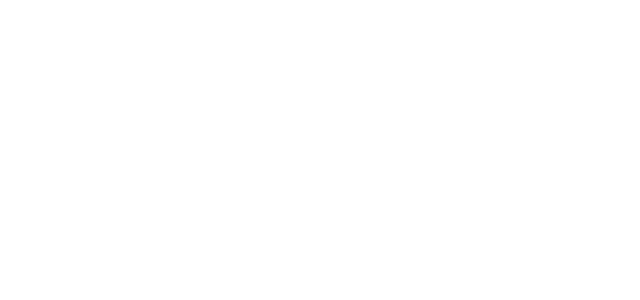
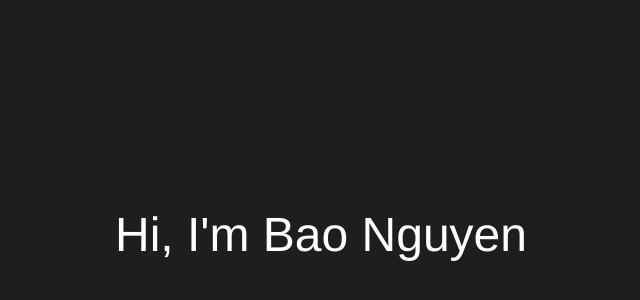
Before and after one commit to baovng/baonguyen-portfolio, a Vue app: page / in a window 1280 px wide. Shown: the part 166-466 px from the top of the page, without its empty margins (319-959 px from the left). Built offline with nearby package versions, Linux system fonts and the light colour scheme.

Commit message:
logo animation done

```diff
--- a/index.html
+++ b/index.html
@@ -5,6 +5,12 @@
 		<link rel="icon" href="/favicon.ico" />
 		<meta name="viewport" content="width=device-width, initial-scale=1.0" />
 		<title>Bao Nguyen</title>
+		<link rel="preconnect" href="https://fonts.googleapis.com" />
+		<link rel="preconnect" href="https://fonts.gstatic.com" crossorigin />
+		<link
+			href="https://fonts.googleapis.com/css2?family=Outfit:wght@200;300;400;500;600;700&family=Roboto:ital,wght@0,100;0,300;0,400;0,500;0,700;0,900;1,100;1,300;1,400;1,500;1,700;1,900&family=Rubik:ital,wght@0,300;0,400;0,500;0,600;0,700;0,800;0,900;1,300;1,400;1,500;1,600;1,700;1,800;1,900&display=swap"
+			rel="stylesheet"
+		/>
 	</head>
 	<body>
 		<div id="app"></div>
--- a/package.json
+++ b/package.json
@@ -3,7 +3,7 @@
 	"version": "0.0.0",
 	"private": true,
 	"scripts": {
-    "dev": "vite",
+		"dev": "vite --port 8080",
 		"build": "vite build",
 		"preview": "vite preview"
 	},
--- a/src/App.vue
+++ b/src/App.vue
@@ -4,20 +4,6 @@
 </script>
 
 <template>
-	<!-- <header>
-    <img alt="Vue logo" class="logo" src="@/assets/logo.svg" width="125" height="125" />
-
-    <div class="wrapper">
-      <HelloWorld msg="You did it!" />
-
-      <nav>
-        <RouterLink to="/">Home</RouterLink>
-        <RouterLink to="/about">About</RouterLink>
-      </nav>
-    </div>
-  </header>
-
-  <RouterView /> -->
 	<div class="app">
 		<HomeView />
 	</div>
@@ -29,6 +15,6 @@
 		-webkit-font-smoothing: antialiased;
 		-moz-osx-font-smoothing: grayscale;
 		text-align: center;
-		color: #2c3e50;
+		color: #1e1e1e;
 	}
 </style>
--- a/src/assets/base.css
+++ /dev/null
@@ -1,74 +0,0 @@
-/* color palette from <https://github.com/vuejs/theme> */
-:root {
-  --vt-c-white: #ffffff;
-  --vt-c-white-soft: #f8f8f8;
-  --vt-c-white-mute: #f2f2f2;
-
-  --vt-c-black: #181818;
-  --vt-c-black-soft: #222222;
-  --vt-c-black-mute: #282828;
-
-  --vt-c-indigo: #2c3e50;
-
-  --vt-c-divider-light-1: rgba(60, 60, 60, 0.29);
-  --vt-c-divider-light-2: rgba(60, 60, 60, 0.12);
-  --vt-c-divider-dark-1: rgba(84, 84, 84, 0.65);
-  --vt-c-divider-dark-2: rgba(84, 84, 84, 0.48);
-
-  --vt-c-text-light-1: var(--vt-c-indigo);
-  --vt-c-text-light-2: rgba(60, 60, 60, 0.66);
-  --vt-c-text-dark-1: var(--vt-c-white);
-  --vt-c-text-dark-2: rgba(235, 235, 235, 0.64);
-}
-
-/* semantic color variables for this project */
-:root {
-  --color-background: var(--vt-c-white);
-  --color-background-soft: var(--vt-c-white-soft);
-  --color-background-mute: var(--vt-c-white-mute);
-
-  --color-border: var(--vt-c-divider-light-2);
-  --color-border-hover: var(--vt-c-divider-light-1);
-
-  --color-heading: var(--vt-c-text-light-1);
-  --color-text: var(--vt-c-text-light-1);
-
-  --section-gap: 160px;
-}
-
-@media (prefers-color-scheme: dark) {
-  :root {
-    --color-background: var(--vt-c-black);
-    --color-background-soft: var(--vt-c-black-soft);
-    --color-background-mute: var(--vt-c-black-mute);
-
-    --color-border: var(--vt-c-divider-dark-2);
-    --color-border-hover: var(--vt-c-divider-dark-1);
-
-    --color-heading: var(--vt-c-text-dark-1);
-    --color-text: var(--vt-c-text-dark-2);
-  }
-}
-
-*,
-*::before,
-*::after {
-  box-sizing: border-box;
-  margin: 0;
-  position: relative;
-  font-weight: normal;
-}
-
-body {
-  min-height: 100vh;
-  color: var(--color-text);
-  background: var(--color-background);
-  transition: color 0.5s, background-color 0.5s;
-  line-height: 1.6;
-  font-family: Inter, -apple-system, BlinkMacSystemFont, 'Segoe UI', Roboto, Oxygen, Ubuntu,
-    Cantarell, 'Fira Sans', 'Droid Sans', 'Helvetica Neue', sans-serif;
-  font-size: 15px;
-  text-rendering: optimizeLegibility;
-  -webkit-font-smoothing: antialiased;
-  -moz-osx-font-smoothing: grayscale;
-}
--- a/src/assets/main.css
+++ b/src/assets/main.css
@@ -1,35 +1,10 @@
-@import './base.css';
-
-#app {
-  max-width: 1280px;
-  margin: 0 auto;
-  padding: 2rem;
-
-  font-weight: normal;
+* {
+	margin: 0;
+	padding: 0;
+	box-sizing: border-box;
 }
-
-a,
-.green {
-  text-decoration: none;
-  color: hsla(160, 100%, 37%, 1);
-  transition: 0.4s;
+body {
+	background-color: #1e1e1e;
+	color: white;
+	font-family: 'Rubik', 'Roboto', 'Outfit', sans-serif;
 }
-
-@media (hover: hover) {
-  a:hover {
-    background-color: hsla(160, 100%, 37%, 0.2);
-  }
-}
-
-@media (min-width: 1024px) {
-  body {
-    display: flex;
-    place-items: center;
-  }
-
-  #app {
-    display: grid;
-    grid-template-columns: 1fr 1fr;
-    padding: 0 2rem;
-  }
-}
--- a/src/components/LogoAnimation.vue
+++ b/src/components/LogoAnimation.vue
@@ -1,14 +1,16 @@
 <template>
-	<div class="logo-animation">
-		<svg width="100" height="100">
+	<div>
+		<svg viewBox="0 0 100 104" class="hexagon" :class="{ 'fade-out': isFadedOut }">
 			<polygon
-				:points="points"
-				:stroke="lineColor"
-				:stroke-width="lineWidth"
+				points="50,0 95,25 95,75 50,100 5,75 5,25"
 				fill="transparent"
-				class="hexagon"
+				stroke="#fff"
+				stroke-width="4"
 			/>
 		</svg>
+		<div class="letter-b-container">
+			<div class="letter-b" v-if="isDrawn" :class="{ 'fade-out': isFadedOut }">B</div>
+		</div>
 	</div>
 </template>
 
@@ -16,38 +18,86 @@
 	export default {
 		data() {
 			return {
-				// the vertices of hexagon:
-				// r is radius
-				// (x1, y1) = (r * cos(0), r * sin(0))
-				// (x2, y2) = (r * cos(pi/3), r * sin(pi/3))
-				// (x3, y3) = (r * cos(2*pi/3), r * sin(2*pi/3))
-				// (x4, y4) = (r * cos(pi), r * sin(pi))
-				// (x5, y5) = (r * cos(4*pi/3), r * sin(4*pi/3))
-				// (x6, y6) = (r * cos(5*pi/3), r * sin(5*pi/3))
-				points: '50,0 95,25 95,75 50,100 5,75 5,25',
-				lineColor: '#fff',
-				lineWidth: 4,
+				isDrawn: false,
+				isFadedOut: false,
 			};
+		},
+		mounted() {
+			setTimeout(() => {
+				this.isDrawn = true;
+			}, 1300);
+			setTimeout(() => {
+				this.isFadedOut = true;
+			}, 2500);
 		},
 	};
 </script>
 
-<style scoped>
-	.logo-animation {
+<style>
+	.hexagon {
 		display: flex;
-		justify-content: center;
-		align-items: center;
+		stroke-dasharray: 350;
+		stroke-dashoffset: 350;
+		stroke-linecap: butt;
+		animation: draw-hexagon 1.5s ease-in-out forwards 0.1s;
 	}
 
-	.hexagon {
-		stroke-dasharray: 350;
-		stroke-dashoffset: 350;
-		animation: draw 2s ease forwards;
+	.letter-b-container {
+		position: relative;
+		width: 100px;
+		height: 104px;
+		top: 50%;
+		left: 50%;
+		transform: translate(-50%, -100%);
+		font-size: 50px;
+		line-height: 100px;
+		text-align: center;
 	}
 
-	@keyframes draw {
+	.letter-b {
+		position: absolute;
+		font-family: 'Roboto', sans-serif;
+		font-weight: bold;
+		font-size: 1.2em;
+		top: 0;
+		left: 0;
+		width: 100%;
+		height: 100%;
+		opacity: 0;
+		animation: fade-in 0.5s ease-in-out forwards 0.3s;
+	}
+
+	@keyframes draw-hexagon {
 		to {
 			stroke-dashoffset: 0;
 		}
 	}
+
+	@keyframes fade-in {
+		from {
+			opacity: 0;
+		}
+		to {
+			opacity: 1;
+		}
+	}
+
+	@keyframes fade-out {
+		from {
+			opacity: 1;
+			transform: scale(1);
+		}
+		to {
+			opacity: 0;
+			transform: scale(0);
+		}
+	}
+
+	.hexagon.fade-out {
+		animation: fade-out 0.5s ease-in-out forwards;
+	}
+
+	.letter-b.fade-out {
+		animation: fade-out 0.2s ease-in-out forwards;
+	}
 </style>
--- a/src/views/HomeView.vue
+++ b/src/views/HomeView.vue
@@ -23,7 +23,7 @@
 		mounted() {
 			setTimeout(() => {
 				this.showLogo = false;
-			}, 3000); // Change 3000 to the duration of your logo animation in milliseconds
+			}, 5000); // Change 3000 to the duration of your logo animation in milliseconds
 		},
 	};
 </script>
@@ -34,7 +34,6 @@
 		display: flex;
 		justify-content: center;
 		align-items: center;
-		text-align: center;
 		height: 100vh;
 	}
 
```
Lines whose indentation alone changed are shown as unchanged.
